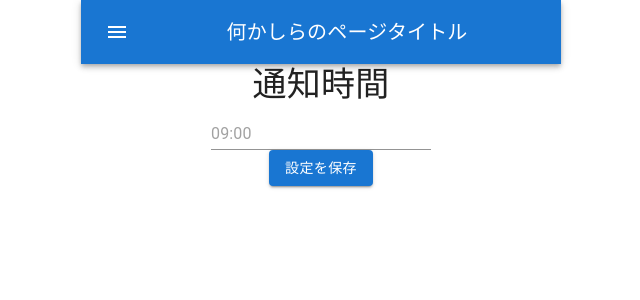
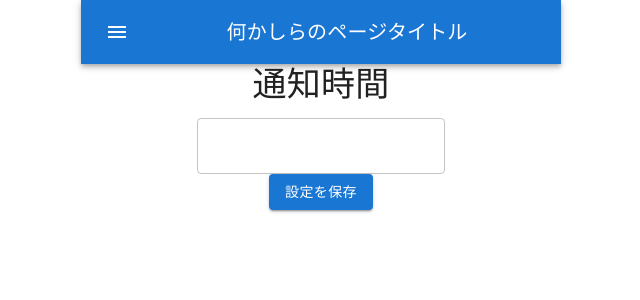
Before and after one commit to MinamiInoue2323/osoji_kun, a React (Vite) app: page /config in a window 1280 px wide. Shown: the top 300 px of the page, without its empty margins (319-959 px from the left). Built offline with nearby package versions, Linux system fonts and the light colour scheme.

Commit message:
add timepicker

```diff
--- a/package.json
+++ b/package.json
@@ -16,6 +16,8 @@
     "@fontsource/roboto": "^4.5.8",
     "@mui/icons-material": "^5.10.3",
     "@mui/material": "^5.10.3",
+    "@mui/x-date-pickers": "^5.0.0",
+    "dayjs": "^1.11.5",
     "react": "^18.2.0",
     "react-dom": "^18.2.0",
     "react-router-dom": "^6.3.0"
--- a/src/pages/ConfigPage.tsx
+++ b/src/pages/ConfigPage.tsx
@@ -1,16 +1,27 @@
 import React from "react";
 import { Button, TextField, Typography } from "@mui/material";
-// import { LocalizationProvider, TimePicker } from "@mui/x-date-pickers";
+import { LocalizationProvider, TimePicker } from "@mui/x-date-pickers";
+import { AdapterDayjs } from "@mui/x-date-pickers/AdapterDayjs";
+import { Dayjs } from "dayjs";
 // import { AdapterDayjs } from "@mui/x-date-pickers/AdapterDayjs";
 
 const ConfigPage = () => {
+  const [value, setValue] = React.useState<Dayjs | null>(null);
   return (
     <div>
       <div>
         <Typography variant="h4" component="p" gutterBottom>
           通知時間
         </Typography>
-        <TextField id="standard-basic" placeholder="09:00" variant="standard" />
+        <LocalizationProvider dateAdapter={AdapterDayjs}>
+          <TimePicker
+            value={value}
+            onChange={(newValue) => {
+              setValue(newValue);
+            }}
+            renderInput={(params) => <TextField {...params} />}
+          />
+        </LocalizationProvider>
       </div>
       <div>
         <Button variant="contained">設定を保存</Button>
```
Also changed, not shown: 1 other file (tests, documents, lock files or other folders).
